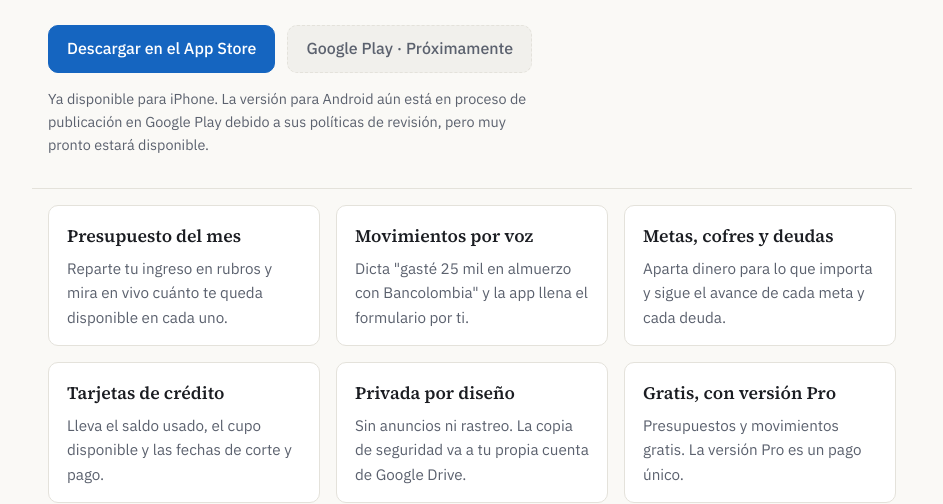
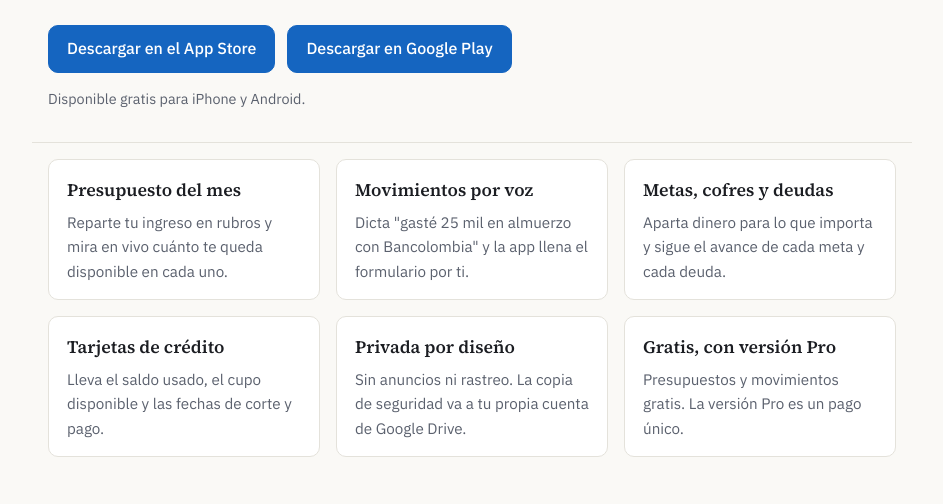
Before and after one commit to andrex03/biyetapp-site, a plain HTML site: page index.html in a window 1280 px wide. Shown: the part 299-803 px from the top of the page, without its empty margins (168-1111 px from the left). Drawn offline with Linux system fonts and the light colour scheme.

Commit message:
Activa el botón de descarga en Google Play
Co-Authored-By: Claude Fable 5.2 <noreply@anthropic.com>

```diff
--- a/index.html
+++ b/index.html
@@ -21,9 +21,9 @@
   <p class="lead">BiyetApp es una app de finanzas personales para registrar ingresos y gastos, armar el presupuesto del mes, seguir tus metas de ahorro y controlar tarjetas y deudas. Tus datos se guardan en tu dispositivo.</p>
   <div class="stores">
     <a class="btn primary" href="https://apps.apple.com/us/app/biyetapp/id6762707560" target="_blank" rel="noopener">Descargar en el App Store</a>
-    <span class="btn disabled" aria-disabled="true">Google Play · Próximamente</span>
+    <a class="btn primary" href="https://play.google.com/store/apps/details?id=com.biyetapp.app" target="_blank" rel="noopener">Descargar en Google Play</a>
   </div>
-  <p class="store-note">Ya disponible para iPhone. La versión para Android aún está en proceso de publicación en Google Play debido a sus políticas de revisión, pero muy pronto estará disponible.</p>
+  <p class="store-note">Disponible gratis para iPhone y Android.</p>
 </section>
 <section class="grid gutter" aria-label="Funciones">
   <div class="card"><h2>Presupuesto del mes</h2><p>Reparte tu ingreso en rubros y mira en vivo cuánto te queda disponible en cada uno.</p></div>
```
